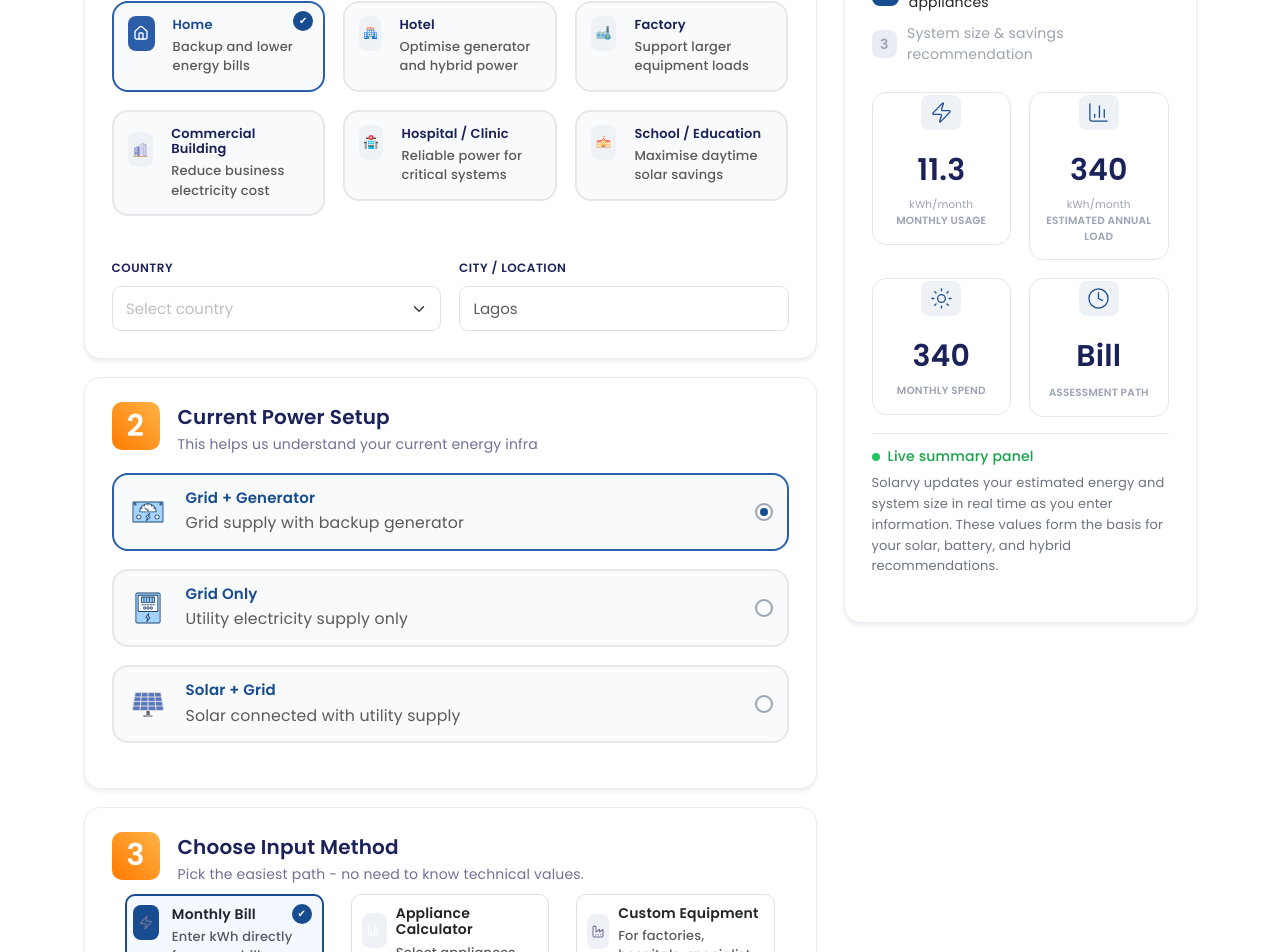
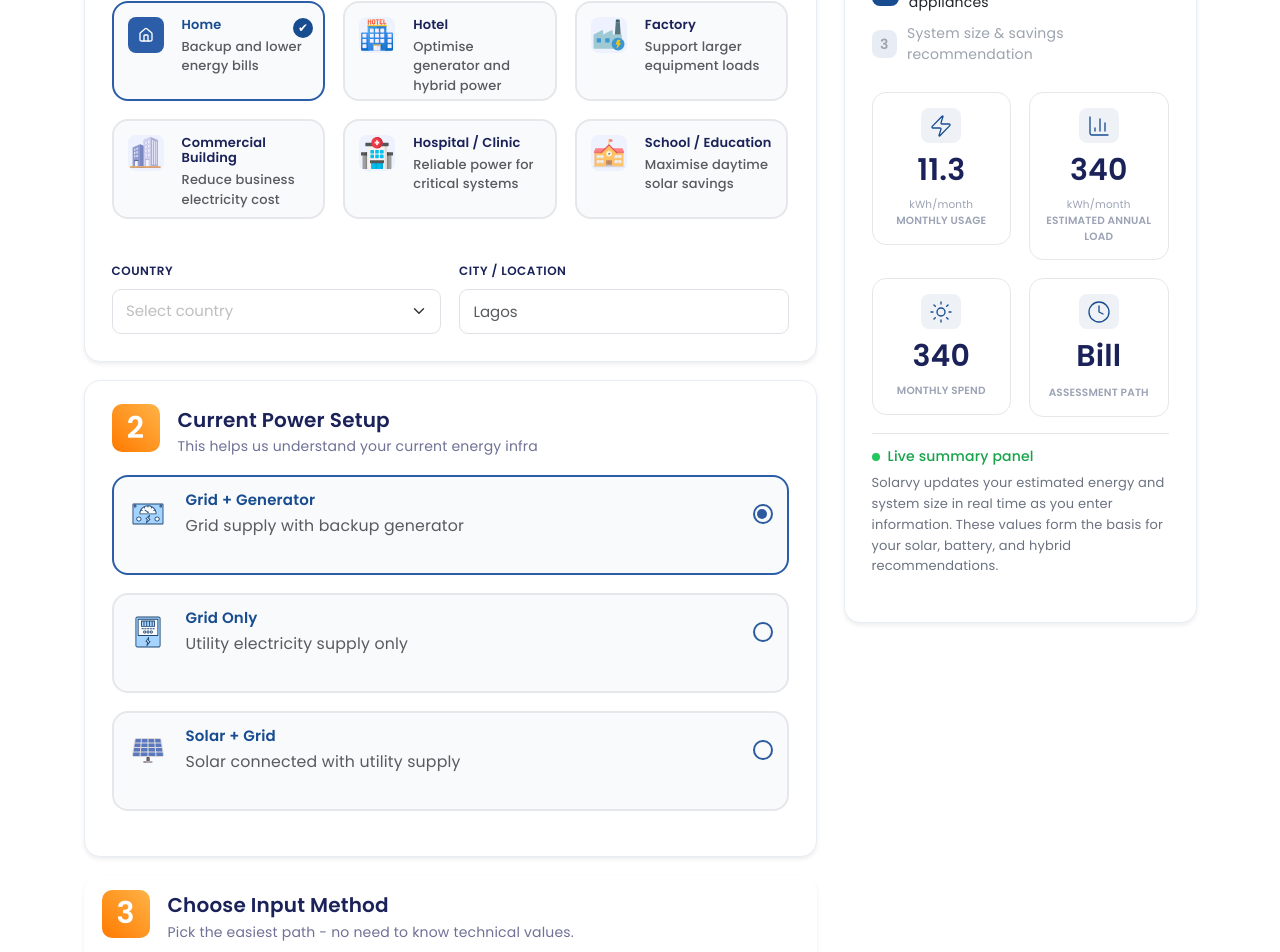
Before and after one commit to ratheesh-srishtis/web-app, a React (Vite) app: page /assesement in a window 1280 px wide. Shown: the part 560-1512 px from the top of the page. Built offline with nearby package versions, Linux system fonts and the light colour scheme.

Commit message:
right section

```diff
--- a/src/css/ass.css
+++ b/src/css/ass.css
@@ -19,6 +19,7 @@
   font-size: 30px;
     position: relative;
     top: -4px;
+        flex-shrink: 0;
 }
 
 .custom-card {
@@ -103,6 +104,51 @@
     font-size: 28px;
     box-shadow: 0 4px 10px rgba(0, 0, 0, 0.1);
 }
+
+.property-card.active .icon-box-tops{
+  background: #2b5da8;
+  color: white;
+}
+
+.icon-box-topsss{
+  width: 36px;
+  height: 36px;
+  background: #eef2ff;
+  border-radius: 8px;
+position: relative;
+  display: flex;
+  align-items: center;      /* vertical center */
+  justify-content: center;  /* horizontal center */
+top: 0px;
+  flex-shrink: 0; /* prevents shrinking */
+}
+.icon-box-tops{
+  width: 36px;
+  height: 36px;
+  background: #eef2ff;
+  border-radius: 8px;
+position: relative;
+  display: flex;
+  align-items: center;      /* vertical center */
+  justify-content: center;  /* horizontal center */
+top: 0px;
+  flex-shrink: 0; /* prevents shrinking */
+}
+
+.icon-box-topss{
+  width: 36px;
+  height: 36px;
+  background: #eef2ff;
+  border-radius: 8px;
+position: relative;
+  display: flex;
+  align-items: center;      /* vertical center */
+  justify-content: center;  /* horizontal center */
+top: 0px;
+  flex-shrink: 0; /* prevents shrinking */
+}
+
+
 .icon-box {
   width: 50px;
   height: 40px;
@@ -113,6 +159,7 @@
   justify-content: center;
   margin: auto;
   font-size: 18px;
+  flexShrink:0;
 }
 
 .icon-box img {
@@ -124,13 +171,34 @@
 
 /* Card base */
 .property-card {
-  border: 1px solid #e5e7eb;
-  border-radius: 14px;
-  padding: 16px;
-  background: #f9fafb;
-  cursor: pointer;
-  position: relative;
-  transition: 0.3s ease;
+  width: 100%;
+  height: 100px; /* fixed equal height */
+  background: #eef2f7;
+  border-radius: 12px;
+
+  align-items: center;
+  gap: 10px;
+
+  padding: 12px;
+}
+
+.property-card h6,
+.property-card small {
+  margin: 0;
+  overflow: hidden;
+  text-overflow: ellipsis;
+}
+
+@media (max-width: 768px) {
+  .card-wrapper {
+    grid-template-columns: repeat(2, 1fr);
+  }
+}
+
+@media (max-width: 480px) {
+  .card-wrapper {
+    grid-template-columns: 1fr;
+  }
 }
 
 /* Hover */
@@ -159,22 +227,29 @@ p.small.mb-0.text-muted.ass-mutedss {
 /* Icon box */
 
 
-
-
-.option-card.active .icon-box {
+.option-card.active .icon-box-topss {
   background: #174C90;
   color: white;
 
     position: relative;
-    top: -13px;
-    left: -4px !important;
+
 }
+
+.option-card.active .icon-box-topsss {
+  background: #174C90;
+  color: white;
+
+    position: relative;
+
+}
+
+
 
 /* Check icon */
 .check-icon {
   position: absolute;
   right: 10px;
-  top: 5px;
+  top: 15px;
   background: #174C90;
   color: white;
   font-size: 12px;
@@ -335,6 +410,19 @@ h5.asst-h {
     background: #fff;
   }
 
+  .icon-box-tops {
+    width: 36px;
+    height: 36px;
+    background: #eef2ff;
+    border-radius: 8px;
+    position: relative;
+    display: flex;
+    align-items: center;
+    justify-content: center;
+    top: 5px;
+    flex-shrink: 0;
+}
+
   .tabls-rows label {
     font-size: 12px;
     color: #6c757d;
@@ -343,13 +431,16 @@ h5.asst-h {
 
 /* Radio outer */
 .radio-circle {
-  width: 18px;
-  height: 18px;
-  border: 2px solid #9ca3af;
+  width: 20px;
+  height: 20px;
+  border: 2px solid #2d5b9f;
   border-radius: 50%;
-  display: flex;
+
+
   align-items: center;
   justify-content: center;
+
+  margin-left: auto; /* 🔥 key line */
 }
 
 /* Active radio */
@@ -357,13 +448,17 @@ h5.asst-h {
   border-color: #174C90;
 }
 
-/* Inner dot */
 .radio-dot {
-  width: 8px;
-  height: 8px;
-  background: #174C90;
+  width: 10px;
+  height: 10px;
+  background: #2d5b9f;
   border-radius: 50%;
+      position: relative;
+    top: 3px;
+    left: 2px;
 }
+
+
 h6.mb-1.fw-semibold.curr-ass {
     color: #174C90;
     font-size: 15px;
@@ -470,12 +565,23 @@ input.form-control.text-center.inputs-textss {
 
 .option-card {
   border: 1px solid #e0e0e0;
-  border-radius: 10px;
+
   background: #fff;
   cursor: pointer;
   transition: 0.2s;
   position: relative;
-  padding: 10px;
+
+  width: 100%;
+  height: 110px; /* 🔥 fixed equal height */
+  border-radius: 14px;
+
+
+  display: flex;
+  align-items: center;
+  gap: 12px;
+
+  padding: 12px;
+  box-sizing: border-box;
 }
 
 .option-card:hover {
@@ -819,14 +925,7 @@ section.hero.d-flex.align-items-center.ass-bannr {
   color: white;
 }
 
-.check-icon {
-  position: absolute;
-  top: 8px;
-  right: 10px;
-  font-size: 10px;
-  color: #fff;
 
-}
 h6.mb-1.fw-semibold.ass-semiss {
         font-size: 14px;
     }
@@ -852,7 +951,7 @@ h6.mb-1.fw-semibold.ass-semiss {
   justify-content: center;
   border-radius: 8px;
   position: relative;
-    top: -13px;
+    top: 0px;
     left: -4px !important;
 }
 
@@ -922,6 +1021,20 @@ input.rows-borders {
     background: none;
 }
 
+
+.icon-box-build-right.mb-2 {
+  width: 40px;
+  height: 35px;
+  background: #eef2f7;
+  display: flex;
+  align-items: center;
+  justify-content: center;
+  border-radius: 8px;
+
+  margin: 0 auto 10px; /* center the box horizontally */
+  position: relative;
+  top: 0; /* remove negative shift */
+}
 
 .buttons-actions {
   display: flex;
@@ -1066,6 +1179,7 @@ input[type="number"] {
 @media (max-width: 576px) {
   .property-card {
     padding: 12px;
+    height: 75px;
   }
   p.mb-0.small.text-muted.curr-ass-semi-hide {
     display: none;
@@ -1081,7 +1195,7 @@ p.small.mb-0.text-muted.ass-mutedss {
 }
 
 .step-box {
-    width: 75px;
+    width: 48px;
 
 }
 }
@@ -1122,7 +1236,7 @@ p.small.mb-0.text-muted.ass-muted{display: none;}
         top: 15px !important;
         left: -5px !important;
         width: 100%;
-        min-width: 100px;
+        min-width: 70px;
   }
    h6.mb-1.fw-semibold.ass-semiss {
          white-space: nowrap;
--- a/src/pages/Assesement.tsx
+++ b/src/pages/Assesement.tsx
@@ -326,7 +326,7 @@ const handleFileChange = (e) => {
                     >
                       <div className="d-flex align-items-start gap-3">
 
-                       <div className="icon-box">
+                       <div className="icon-box-tops">
   <img src={item.icon} alt="icon" />
 </div>
 
@@ -402,10 +402,10 @@ const handleFileChange = (e) => {
     key={item.id}
     className={`property-card mb-3 ${selectedPower === item.id ? "active" : ""}`}
     onClick={() => setSelectedPower(item.id)}
-  >
+ >
     <div className="d-flex justify-content-between align-items-center">
 
-      <div className="d-flex align-items-center gap-3">
+      <div className="d-flex align-items-center w-100 gap-3">
         <div className="icon-boxs">
           <img src={item.icon} alt="icon" />
         </div>
@@ -416,7 +416,7 @@ const handleFileChange = (e) => {
         </div>
       </div>
 
-      <div className="radio-circle">
+      <div className="radio-circle ms-auto">
         {selectedPower === item.id && <div className="radio-dot"></div>}
       </div>
 
@@ -425,7 +425,7 @@ const handleFileChange = (e) => {
 ))}
 
           </div>
-           <div className="p-4 shadow-sm rounded-4 ass-first mt-3">
+           <div className="p-3 shadow-sm rounded-4 ass-first mt-3">
 
               {/* Header */}
               <div className="d-flex align-items-center">
@@ -450,7 +450,7 @@ const handleFileChange = (e) => {
                         onClick={() => setActive(item.id)}
                       >
                         <div className="d-flex align-items-start">
-                          <div className="icon-box me-2">
+                          <div className="icon-box-topss me-2">
                             <img src={item.icon} />
                           </div>
 
@@ -822,7 +822,7 @@ const handleFileChange = (e) => {
 
 
 
-            <div className="p-4 shadow-sm rounded-4 ass-first mt-3">
+            <div className="p-3 shadow-sm rounded-4 ass-first mt-3">
 
               {/* Header */}
               <div className="d-flex align-items-center mb-3">
@@ -880,7 +880,7 @@ const handleFileChange = (e) => {
                         onClick={() => setActive(item.id)}
                       >
                         <div className="d-flex align-items-start">
-                          <div className="icon-box me-2">
+                          <div className="icon-box-topsss me-2">
                             <img src={item.icon} alt="icon" />
                             </div>
 
@@ -949,7 +949,7 @@ const handleFileChange = (e) => {
               <div className="row g-3">
                 <div className="col-6">
                   <div className="stat-card text-center">
-                    <div className="icon-box mb-2"><img src={buleone} alt="icon" /></div>
+                    <div className="icon-box-build-right mb-2"><img src={buleone} alt="icon" /></div>
                     <h5 className='asst-h'>11.3</h5>
                     <div className="usage-wrapper">
                     <small>kWh/month</small>
@@ -960,7 +960,7 @@ const handleFileChange = (e) => {
 
                 <div className="col-6">
                   <div className="stat-card text-center">
-                    <div className="icon-box  mb-2"><img src={buletwo} alt="icon" /></div>
+                    <div className="icon-box-build-right  mb-2"><img src={buletwo} alt="icon" /></div>
                     <h5 className='asst-h'>340</h5>
                     <div className="usage-wrapper">
                     <small>kWh/month</small>
@@ -970,7 +970,7 @@ const handleFileChange = (e) => {
                 </div>
                 <div className="col-6">
                   <div className="stat-card text-center">
-                    <div className="icon-box  mb-2"><img src={bulefour} alt="icon" /></div>
+                    <div className="icon-box-build-right mb-2"><img src={bulefour} alt="icon" /></div>
                     <h5 className='asst-h'>340</h5>
                     <div className="usage-wrapper">
 
@@ -980,7 +980,7 @@ const handleFileChange = (e) => {
                 </div>
                 <div className="col-6">
                   <div className="stat-card text-center">
-                    <div className="icon-box  mb-2"><img src={bulethree} alt="icon" /></div>
+                    <div className="icon-box-build-right mb-2"><img src={bulethree} alt="icon" /></div>
                     <h5 className='asst-h'>Bill</h5>
                     <small><b>ASSESSMENT PATH</b></small>
                   </div>
```
